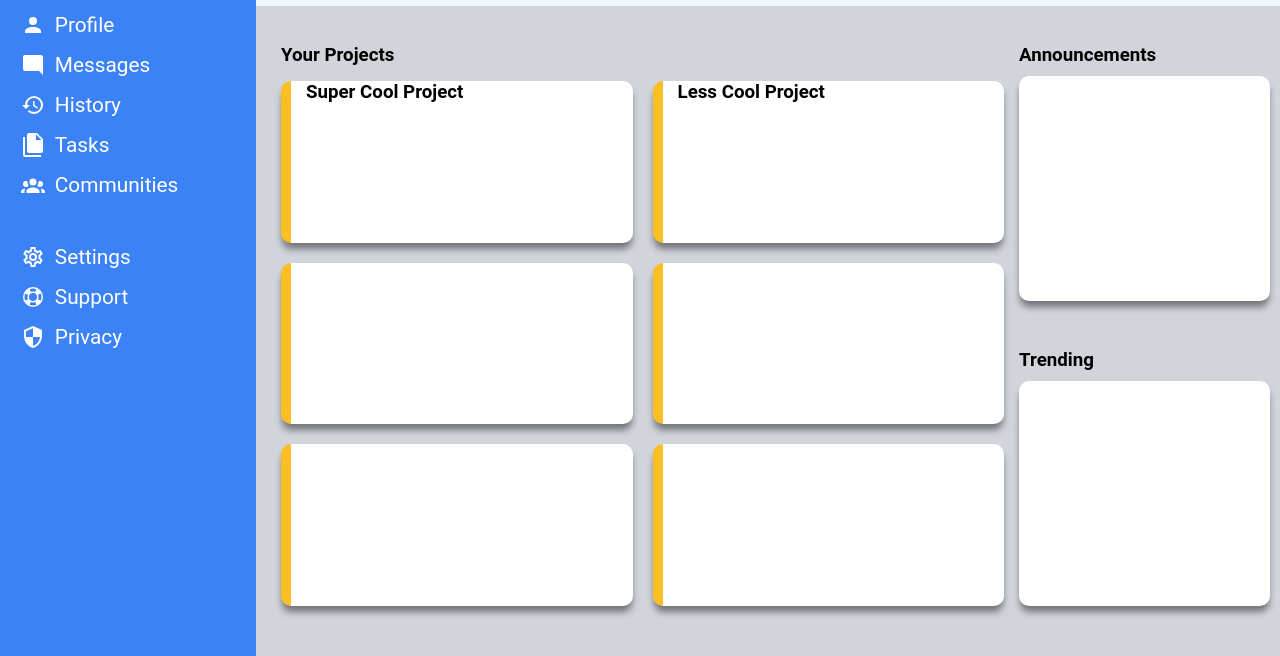
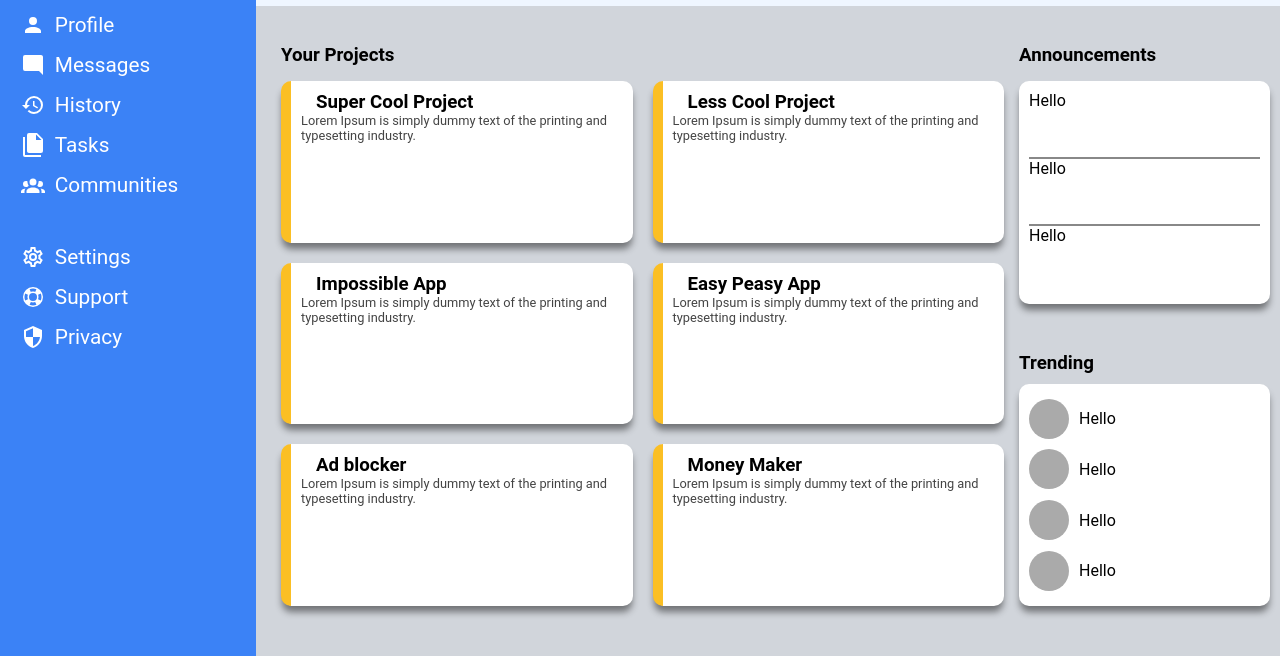
Before and after one commit to Wilmer-N/admin-dashboard, a plain HTML site: page index.html in a window 1280 px wide. Shown: the part 144-800 px from the top of the page. Drawn offline with Linux system fonts and the light colour scheme; a web font is replaced by a local one.

Commit message:
finished

```diff
--- a/index.html
+++ b/index.html
@@ -69,25 +69,33 @@
             <h3>Your Projects</h3>
             <h3>Announcements</h3>
             <div id="projects">
-                <div class="card"><h3>Super Cool Project</h3></div>
-                <div class="card"><h3>Less Cool Project</h3></div>
-                <div class="card"><h3></h3></div>
-                <div class="card"><h3></h3></div>
-                <div class="card"><h3></h3></div>
-                <div class="card"><h3></h3></div>
+                <div class="card"><h3>Super Cool Project</h3><p>Lorem Ipsum is simply dummy text of the printing and typesetting industry. </p></div>
+                <div class="card"><h3>Less Cool Project</h3><p>Lorem Ipsum is simply dummy text of the printing and typesetting industry.</p></div>
+                <div class="card"><h3>Impossible App</h3><p>Lorem Ipsum is simply dummy text of the printing and typesetting industry.</p></div>
+                <div class="card"><h3>Easy Peasy App</h3><p>Lorem Ipsum is simply dummy text of the printing and typesetting industry.</p></div>
+                <div class="card"><h3>Ad blocker</h3><p>Lorem Ipsum is simply dummy text of the printing and typesetting industry.</p></div>
+                <div class="card"><h3>Money Maker</h3><p>Lorem Ipsum is simply dummy text of the printing and typesetting industry.</p></div>
             </div>
             <div id="trends">
                 <div id="ann">
-                    <div></div>
-                    <div></div>
-                    <div></div>
+                    <div>Hello</div>
+                    <div>Hello</div>
+                    <div>Hello</div>
                 </div>
                 <h3>Trending</h3>
                 <div id="trend">
-                        <div></div>
-                        <div></div>
-                        <div></div>
-                        <div></div>
+                        <div>
+                            <div class="profile"></div>Hello
+                        </div>
+                        <div>
+                            <div class="profile"></div>Hello
+                        </div>
+                        <div>
+                            <div class="profile"></div>Hello
+                        </div>
+                        <div>
+                            <div class="profile"></div>Hello
+                        </div>
                 </div>
             </div>
         </div>
--- a/styles.css
+++ b/styles.css
@@ -118,11 +118,16 @@
     border-radius: 10px;
     border-left: 10px solid #fbbf24;
     box-shadow: 0px 7px 7px -1px rgba(0,0,0,0.46);
+    padding: 10px;
+}
+.card p{
+    font-size: 0.8rem;
+    color: #444;
 }
 #trends{
     display: grid;
     grid-template-rows: 1fr 80px 1fr;
-    padding: 10px 0;
+    padding: 15px 0;
     padding-bottom: 40px;
 }
 #ann{
@@ -131,6 +136,10 @@
     grid-template-rows: repeat(3, 1fr);
     border-radius: 10px;
     box-shadow: 0px 7px 7px -1px rgba(0,0,0,0.46);
+    padding: 10px;
+}
+#ann > div:not(div:last-child){
+    border-bottom: 2px solid #888;
 }
 #trend{
     background-color: white;
@@ -138,6 +147,18 @@
     grid-template-rows: repeat(4, 1fr);
     border-radius: 10px;
     box-shadow: 0px 7px 7px -1px rgba(0,0,0,0.46);
+    padding: 10px;
+}
+#trend > div{
+    display: flex;
+    align-items: center;
+}
+#trend > div > .profile{
+    width: 40px;
+    height: 40px;
+    background-color: #aaa;
+    border-radius: 50%;
+    margin-right: 10px;
 }
 #trends h3{
     margin-bottom: 10px;
```
